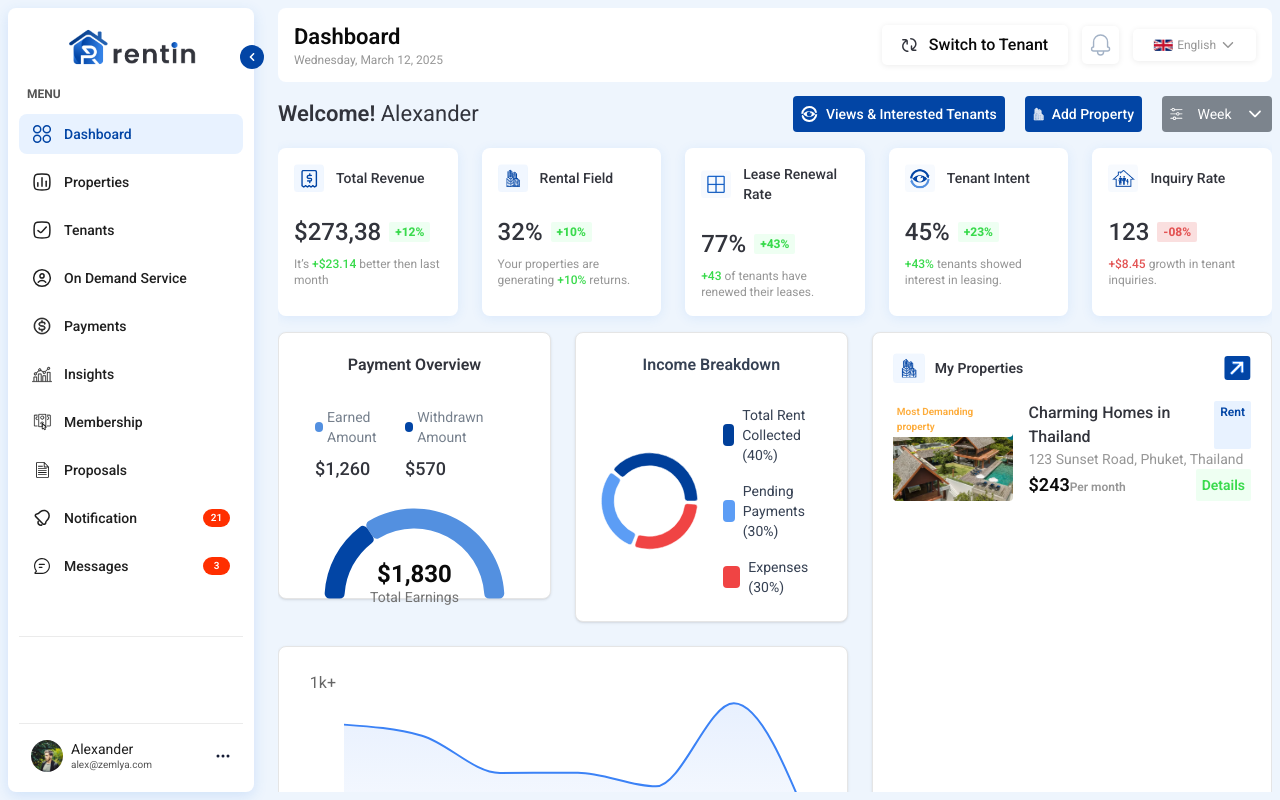
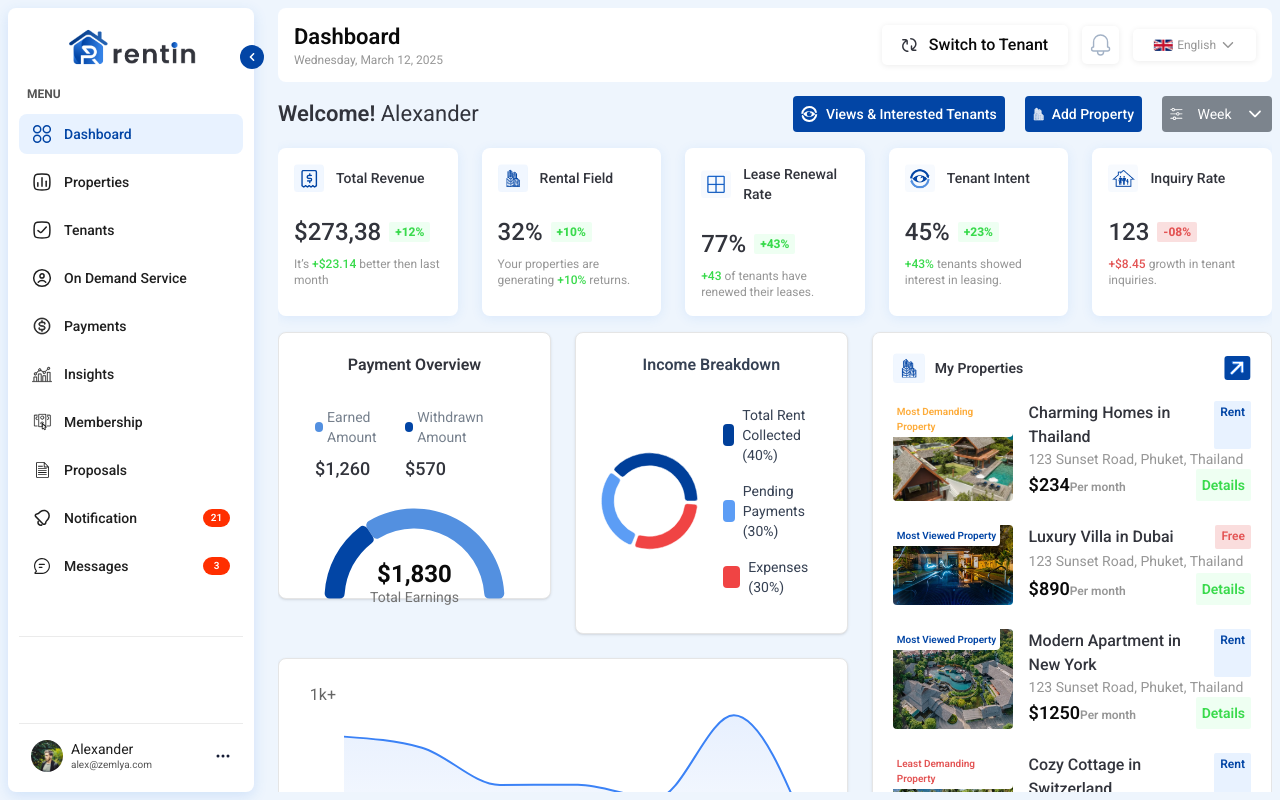
Before and after one commit to asifzulfiqar8/rrentin, a Next.js app: page /owner in a window 1280 px wide. Built offline with nearby package versions, Linux system fonts and the light colour scheme.

Commit message:
feat: properties and chart ui done

```diff
--- a/src/components/owner/dashboard/Dashboard.jsx
+++ b/src/components/owner/dashboard/Dashboard.jsx
@@ -1,15 +1,19 @@
+import dynamic from "next/dynamic";
 import { PieChartHalf } from "@/components/shared/charts/PieChartHalf";
 import HomeCards from "./HomeCards";
 import Welcome from "./Welcome";
 import {
+  earningsData,
   incomeBreakdata,
   incomeLegendLabels,
   totalEarningschartConfig,
   totalEarningsChartData,
 } from "@/data/data";
-import CustomPieChart from "@/components/shared/charts/CustomPieChart";
 import MyProperties from "./MyProperties";
-import EarningsChart from "@/components/shared/charts/EarningsChart";
+import CustomLineChart from "@/components/shared/charts/CustomLineChart";
+const CustomPieChart = dynamic(() =>
+  import("@/components/shared/charts/CustomPieChart")
+);
 
 const Dashboard = () => {
   return (
@@ -34,7 +38,7 @@ const Dashboard = () => {
             />
           </div>
           <div className="lg:col-span-12">
-            <EarningsChart />
+            <CustomLineChart data={earningsData} />
           </div>
         </div>
         <div className="lg:col-span-5">
--- a/src/components/owner/dashboard/MyProperties.jsx
+++ b/src/components/owner/dashboard/MyProperties.jsx
@@ -2,10 +2,11 @@ import { RightArrowForwardIcon } from "@/assets/icon";
 import Image from "next/image";
 import Link from "next/link";
 import PropertyCard from "./PropertyCard";
+import { propertiesData } from "@/data/data";
 
 const MyProperties = () => {
   return (
-    <div className="bg-white rounded-lg border p-4 lg:p-5 shadow-sm h-full">
+    <div className="bg-white rounded-lg border p-4 lg:p-5 shadow-sm h-[637px] overflow-y-scroll custom-scroll">
       <div className="flex items-center justify-between">
         <div className="flex items-center gap-[10px] text-sm font-semibold text-textColor">
           <Image
@@ -20,8 +21,10 @@ const MyProperties = () => {
           <RightArrowForwardIcon />
         </Link>
       </div>
-      <div className="mt-[18px]">
-        <PropertyCard />
+      <div className="mt-[18px] flex flex-col gap-4 md:gap-6">
+        {propertiesData.slice(0, 5).map((card, i) => (
+          <PropertyCard data={card} key={i} />
+        ))}
       </div>
     </div>
   );
--- a/src/components/owner/dashboard/PropertyCard.jsx
+++ b/src/components/owner/dashboard/PropertyCard.jsx
@@ -1,27 +1,52 @@
 import Image from "next/image";
 import Link from "next/link";
 
-const PropertyCard = () => {
+const getColor = (type) => {
+  console.log("type", type);
+  switch (type) {
+    case "Most Demanding Property":
+      return "text-[#FDAC3B]";
+    case "Most Viewed Property" || "Most Rented Property":
+      return "text-[#0245A5]";
+    case "Least Demanding Property":
+      return "text-[#E35454]";
+    default:
+      return "text-[#0245A5]";
+  }
+};
+
+const PropertyCard = ({ data }) => {
   return (
     <div className="flex flex-col md:flex-row gap-4">
       <div className="relative basis-full md:basis-[35%]">
         <Image
-          src="/images/dashboard/property-card-1.png"
+          src={data?.image}
           width={182}
           height={100}
           className="w-full h-full object-cover rounded-sm"
+          alt="property image"
         />
-        <div className="absolute top-0 left-0 bg-white rounded-br-sm py-[3px] px-1 text-[10px] font-semibold text-[#FDAC3B]">
-          Most Demanding property
+        <div
+          className={`absolute top-0 left-0 bg-white rounded-br-sm py-[3px] px-1 text-[10px] font-semibold ${getColor(
+            data?.speciality
+          )}`}
+        >
+          {data?.speciality}
         </div>
       </div>
       <div className="basis-full md:basis-[65%] flex flex-col justify-between">
         <div className="flex justify-between gap-5">
           <h4 className="text-sm md:text-base font-medium text-textColor">
-            Charming Homes in Thailand
+            {data?.name}
           </h4>
-          <span className="bg-[#1D7FFF1A] text-[#0245A5] text-xs font-semibold rounded-xs py-[3px] px-[6px]">
-            Rent
+          <span
+            className={`${
+              data?.rental === "Rent"
+                ? "bg-[#1D7FFF1A] text-[#0245A5]"
+                : "bg-[#E3545433] text-[#E35454]"
+            } text-xs font-semibold rounded-xs py-[3px] px-[6px]`}
+          >
+            {data?.rental}
           </span>
         </div>
         <p className="text-xs md:text-sm text-[#969696]">
@@ -29,7 +54,8 @@ const PropertyCard = () => {
         </p>
         <div className="flex items-center justify-between">
           <p className="text-base md:text-lg font-semibold">
-            $243<span className="text-xs text-[#969696]">Per month</span>
+            ${data?.price}
+            <span className="text-xs text-[#969696]">Per month</span>
           </p>
           <Link
             href=""
--- a/src/components/shared/charts/EarningsChart.jsx
+++ b/src/components/shared/charts/CustomLineChart.jsx
@@ -10,25 +10,21 @@ import {
   ResponsiveContainer,
 } from "recharts";
 
-// Example data; tweak values to match your design exactly.
-const sampleData = [
-  { day: "Sun", current: 800, previous: 60 },
-  { day: "Mon", current: 748, previous: 100 },
-  { day: "Tue", current: 573, previous: 50 },
-  { day: "Wed", current: 574, previous: 110 },
-  { day: "Thu", current: 510, previous: 300 },
-  { day: "Fri", current: 900, previous: 90 },
-  { day: "Sat", current: 304, previous: 80 },
-];
-
-// Draws the vertical orange line, circle, and dollar label on hover
 const CustomActiveDot = (props) => {
   const { cx, cy, value } = props;
   if (cx == null || cy == null) return null;
+  const chartBottom = 240 - 20;
   return (
     <g>
       {/* Vertical orange line from the top of chart to the data point */}
-      <line x1={cx} y1={0} x2={cx} y2={cy} stroke="#FB923C" strokeWidth={2} />
+      <line
+        x1={cx}
+        y1={chartBottom}
+        x2={cx}
+        y2={cy}
+        stroke="#FB923C"
+        strokeWidth={2}
+      />
       {/* Dot at the hovered data point */}
       <circle
         cx={cx}
@@ -53,7 +49,6 @@ const CustomActiveDot = (props) => {
   );
 };
 
-// Optional floating tooltip box (if you also want the standard Recharts tooltip)
 const CustomTooltip = ({ active, payload, label }) => {
   if (active && payload && payload.length) {
     return (
@@ -73,8 +68,8 @@ const CustomTooltip = ({ active, payload, label }) => {
   return null;
 };
 
-export default function EarningsChart({
-  data = sampleData,
+export default function CustomLineChart({
+  data,
   width = "100%",
   height = 300,
 }) {
@@ -129,7 +124,7 @@ export default function EarningsChart({
             stroke="#CBD5E1"
             strokeWidth={2}
             fill="url(#colorPrevious)"
-            activeDot={false} // no hover effect for the "previous" line
+            activeDot={false}
           />
 
           {/* "Current" line/area with custom active dot */}
--- a/src/data/data.js
+++ b/src/data/data.js
@@ -84,6 +84,59 @@ const incomeLegendLabels = [
   "Expenses (30%)",
 ];
 
+const earningsData = [
+  { day: "Sun", current: 800, previous: 60 },
+  { day: "Mon", current: 748, previous: 100 },
+  { day: "Tue", current: 573, previous: 50 },
+  { day: "Wed", current: 574, previous: 110 },
+  { day: "Thu", current: 510, previous: 300 },
+  { day: "Fri", current: 900, previous: 90 },
+  { day: "Sat", current: 304, previous: 80 },
+];
+
+const propertiesData = [
+  {
+    name: "Charming Homes in Thailand",
+    address: "123 Sunset Road, Phuket, Thailand",
+    price: "234",
+    image: "/images/dashboard/property-card-1.png",
+    speciality: "Most Demanding Property",
+    rental: "Rent",
+  },
+  {
+    name: "Luxury Villa in Dubai",
+    address: "45 Palm Jumeirah, Dubai, UAE",
+    price: "890",
+    image: "/images/dashboard/property-four.jpeg",
+    speciality: "Most Viewed Property",
+    rental: "Free",
+  },
+  {
+    name: "Modern Apartment in New York",
+    address: "789 5th Avenue, Manhattan, NY",
+    price: "1250",
+    image: "/images/dashboard/property-two.jpeg",
+    speciality: "Most Viewed Property",
+    rental: "Rent",
+  },
+  {
+    name: "Cozy Cottage in Switzerland",
+    address: "56 Lake Road, Interlaken, Switzerland",
+    price: "670",
+    image: "/images/dashboard/property-three.jpeg",
+    speciality: "Least Demanding Property",
+    rental: "Rent",
+  },
+  {
+    name: "Beachfront House in Bali",
+    address: "101 Ocean Drive, Bali, Indonesia",
+    price: "450",
+    image: "/images/dashboard/property-four.jpeg",
+    speciality: "Most Rented Property",
+    rental: "Rent",
+  },
+];
+
 export {
   notificationsData,
   homeCardsData,
@@ -91,4 +144,6 @@ export {
   totalEarningschartConfig,
   incomeBreakdata,
   incomeLegendLabels,
+  earningsData,
+  propertiesData,
 };
```
